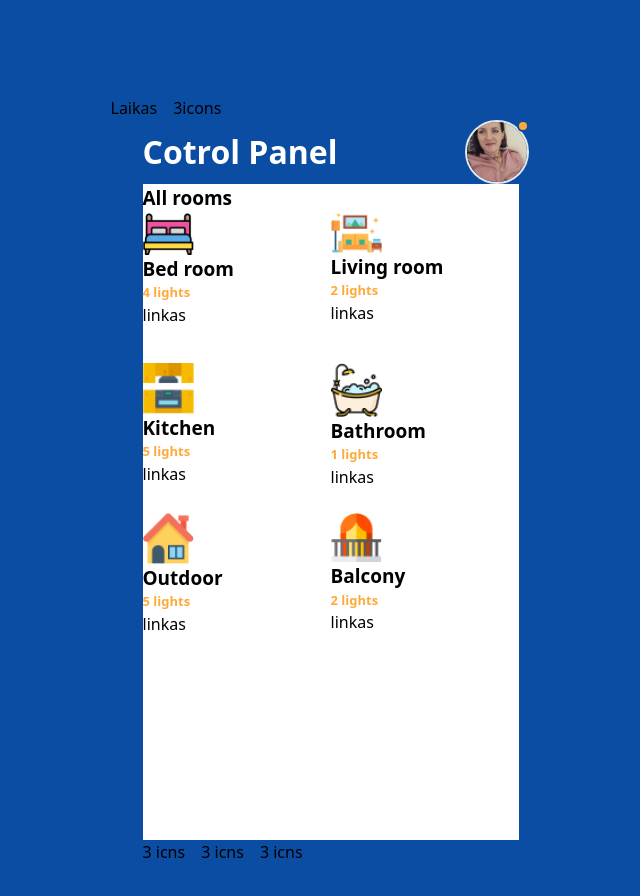
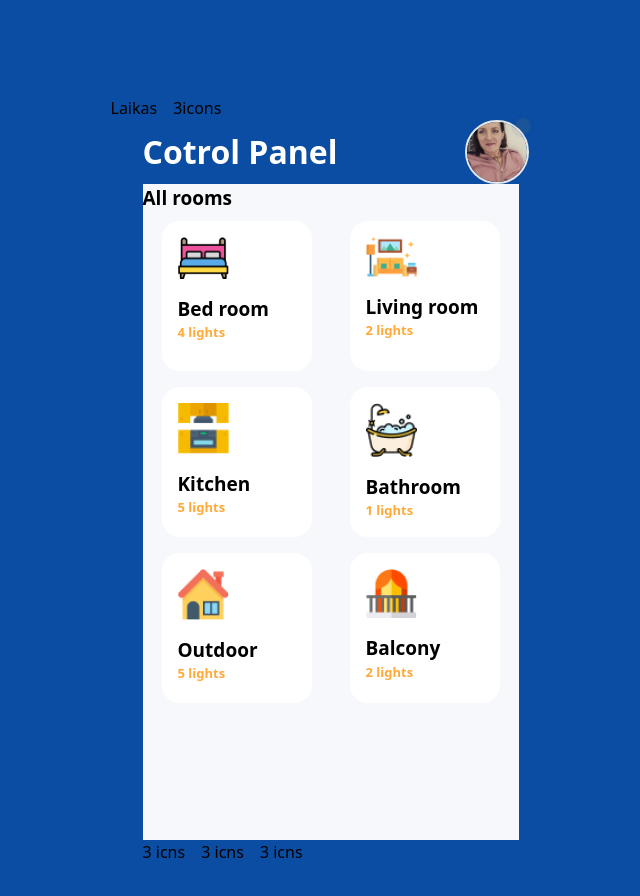
Before and after one commit to Onushkis/smartlight-ui-onushkis, a React (Create React App) app: page / in a window 1280 px wide. Shown: the top 896 px of the page, without its empty margins (320-960 px from the left). Built offline with nearby package versions, Linux system fonts and the light colour scheme.

Commit message:
added styling to main

```diff
--- a/src/App.js
+++ b/src/App.js
@@ -10,7 +10,7 @@ import Room from './components/Room';
 
 function App() {
   return (
-   <div className='bg-regal-bluebacgrounf py-24 grid items-center justify-center space-x-8'>
+   <div className='bg-regal-bluebacgrounf py-24 grid items-center justify-center space-x-8 w-376px h-812px'>
    <Router>
 
 <Headertop />
--- a/src/components/Headmidle.js
+++ b/src/components/Headmidle.js
@@ -8,7 +8,7 @@ const Headmidle = () => {
             {/* Middlediv*/}
              <div class="text-[#fff] font-bold text-tiny">Cotrol Panel</div>
             <div className='relative className="flex items-center justify-center space-x-32 place-content-center text-center "'>
-              <span className='absolute top-0 right-0 w-3 h-3  bg-regal-yellowtext rounded-full border-2 border-regal-bluebacgrounf '></span>
+              <span className='absolute top-0 right-0 w-3 h-3  bg-regal-yellowtext rounded-full border-2 animate-ping border-regal-bluebacgrounf '></span>
 
          <img src={profileimage} className='w-16 h-16 rounded-full object-cover border-2' />
 
--- a/src/components/MainContent.js
+++ b/src/components/MainContent.js
@@ -62,33 +62,44 @@ const MainContent = () => {
     <>
       <Headmidle />
       <div
-        className="bg-bg-regal-white  "
+        className="bg-bg-regal-grey "
         style={{
           width: '376px',
           height: '656px',
+        }}
 
-        }}
+
       >
-        <h1 class="regal-bluetext font-bold text-main">All rooms</h1>
+
+        <h1 class="regal-bluetext font-bold text-main ">All rooms</h1>
+
+
         <div
           style={{
             display: 'grid',
             gridTemplateColumns: '1fr 1fr',
+            justifyItems:'center',
+
+            // backgroundColor: '#F6F8FB',
           }}
-        >
+          >
           {rooms.map((room) => (
             <div
               key={room.id}
               style={{
                 width: '150px',
                 height: '150px',
-                // backgroundColor: 'grey',
-              }}
-            >
-              <img src={room.img} width="51px" height="42px"></img>
-              <div class="text regal-blacktext font-bold text-main ">{room.title} </div>
-              <div class="text text-regal-yellowtext font-bold text-small ">{room.lights} lights</div>
-              <Link to={'room/' + room.link}>linkas</Link>
+                 backgroundColor: 'white',
+                 margin: '8px',
+                 borderRadius: '18px',
+                 cursor: 'pointer',
+
+                }}
+              >
+              <div class="pl-4 mt-4"><img src={room.img} width="51px" height="42px"></img></div>
+              <div class="text regal-blacktext font-bold text-main pl-4 mt-4">{room.title} </div>
+              <div class="text text-regal-yellowtext font-bold text-small pl-4 ">{room.lights} lights</div>
+              {/* <Link to={'room/' + room.link}>linkas</Link> */}
             </div>
           ))}
         </div>
@@ -96,5 +107,4 @@ const MainContent = () => {
     </>
   )
 }
-
 export default MainContent
--- a/tailwind.config.js
+++ b/tailwind.config.js
@@ -23,8 +23,8 @@ module.exports = {
           },
           height: {
             '812': '51rem',
-            '856': '53.5rem'
-          },
+            '856': '53.5rem',
+            },
           wordBreak: ['hover', 'focus'],
           colors: {
             'regal-violet': '#A693EB',
@@ -38,6 +38,7 @@ module.exports = {
             'regal-bluetext': '#002D67',
             'regal-blacktext': '#393939',
             'bg-regal-white': '#fff',
+            'bg-regal-grey' : '#F6F8FB',
           },
         },
       },
```
